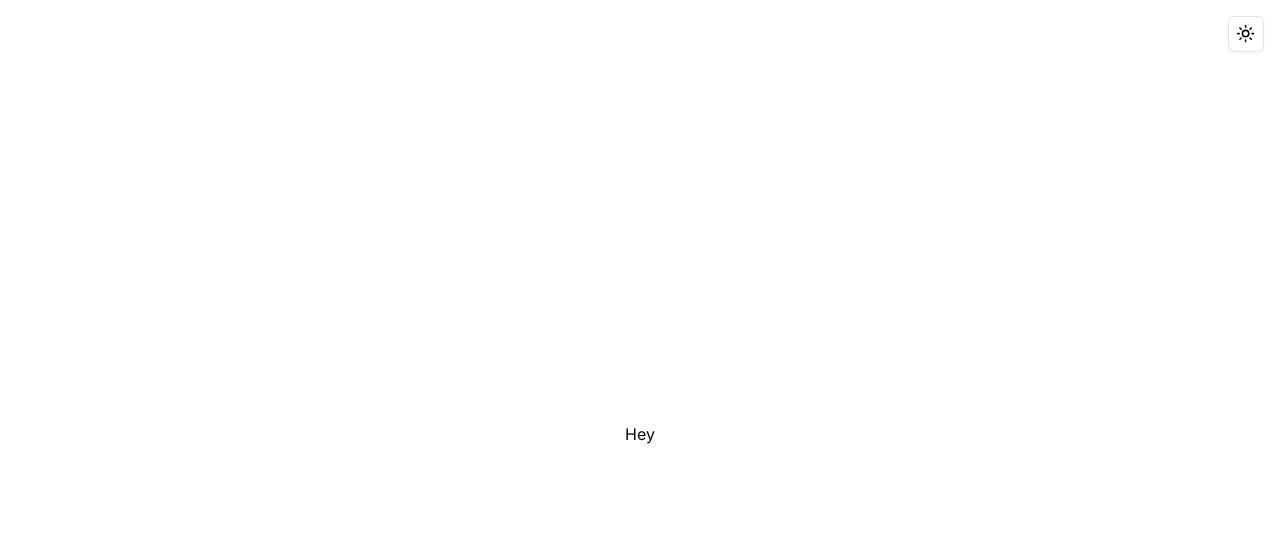
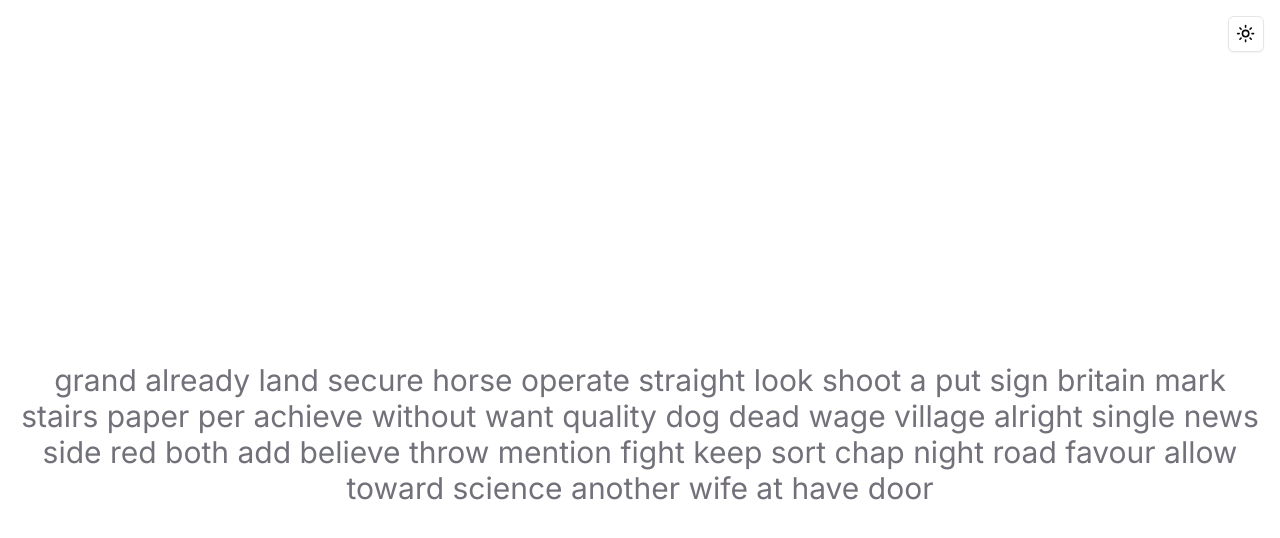
Before and after one commit to dkkmartin/CharTyper, a Next.js app: page /play in a window 1280 px wide. Shown: the top 538 px of the page. Built offline with nearby package versions, Linux system fonts and the light colour scheme.

Commit message:
chore: Add keyboard event handling and sentence generation hooks to Play page

```diff
--- a/app/play/page.tsx
+++ b/app/play/page.tsx
@@ -1,5 +1,28 @@
 'use client'
 
+import useKeyboard from '@/hooks/useKeyboard'
+import useSentece from '@/hooks/useSentence'
+import { useEffect, useState } from 'react'
+
 export default function Play() {
-  return <h1>Hey</h1>
+  const keyboard = useKeyboard()
+  const sentence = useSentece(50)
+  const [currentWord, setCurrentWord] = useState<string | null>('')
+
+  useEffect(() => {
+    setCurrentWord(sentence[0])
+  }, [sentence])
+
+  useEffect(() => {
+    console.log(keyboard)
+  }, [keyboard])
+
+  return (
+    <div className="flex flex-col">
+      <section className="w-screen px-4 text-pretty text-center text-3xl text-zinc-500">
+        {sentence.join(' ')}
+      </section>
+      <section>{keyboard && keyboard.join(' ')}</section>
+    </div>
+  )
 }
```
